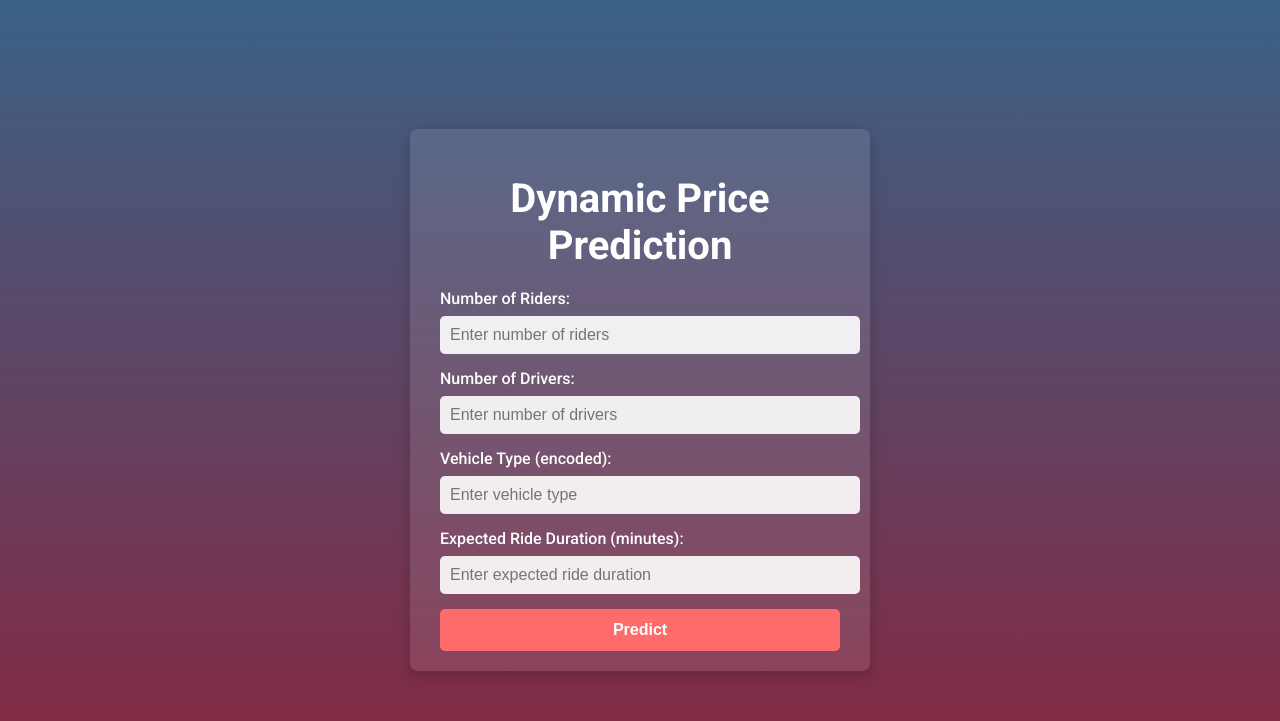
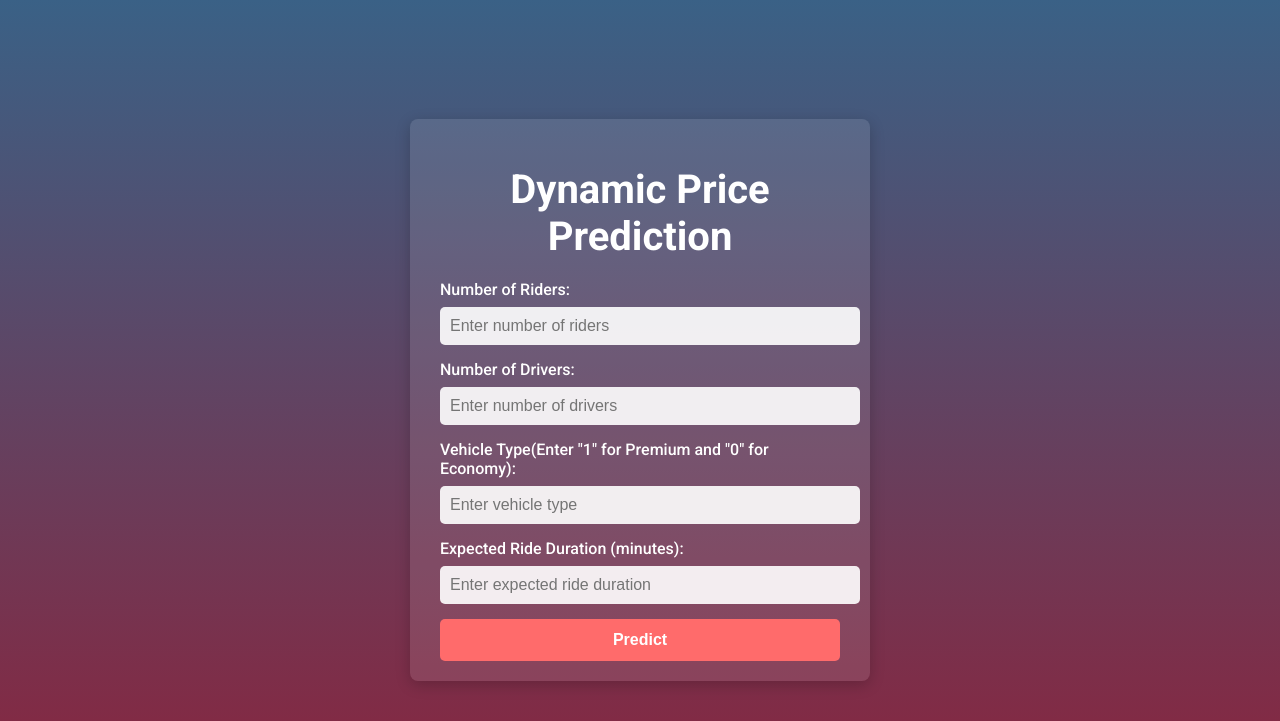
Before and after one commit to RahulVishal/MLOPs_project, a Flask app: page / in a window 1280 px wide. Shown: the top 721 px of the page. Run offline with Flask 3, Linux system fonts and the light colour scheme; parts of the project's set-up code (start-up, migrations or seed data) failed here and were passed over.

Commit message:
added feature names

```diff
--- a/templates/index.html
+++ b/templates/index.html
@@ -93,7 +93,7 @@
         <label for="number_of_drivers">Number of Drivers:</label>
         <input type="text" id="number_of_drivers" name="number_of_drivers" placeholder="Enter number of drivers" required>
 
-        <label for="vehicle_type">Vehicle Type (encoded):</label>
+        <label for="vehicle_type">Vehicle Type(Enter "1" for Premium and "0" for Economy):</label>
         <input type="text" id="vehicle_type" name="vehicle_type" placeholder="Enter vehicle type" required>
 
         <label for="expected_ride_duration">Expected Ride Duration (minutes):</label>
```
